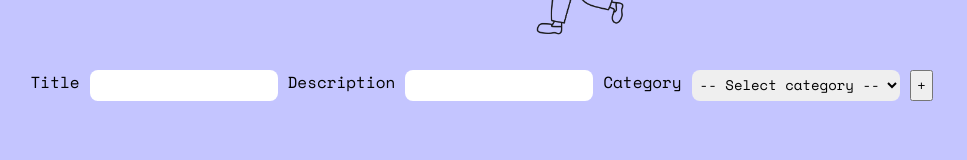
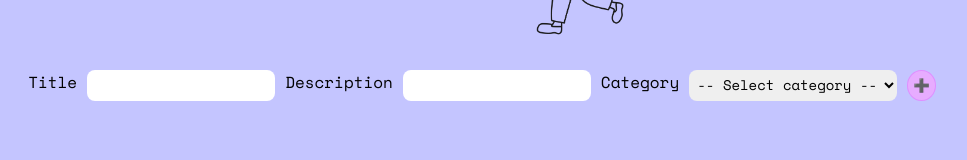
Before and after one commit to bardIRL/react-todo-list, a React (Create React App) app: page / in a window 1280 px wide. Shown: the part 228-388 px from the top of the page, without its empty margins (158-1125 px from the left). Built offline with nearby package versions, Linux system fonts and the light colour scheme.

Commit message:
styles button

```diff
--- a/src/components/Form.jsx
+++ b/src/components/Form.jsx
@@ -45,7 +45,7 @@ export default function Form({ handleAddTodo }) {
         <option value="Work">Work</option>
         <option value="Social">Social</option>
       </select>
-      <button type="submit">+</button>
+      <button type="submit">➕</button>
     </form>
   );
 }
--- a/src/index.css
+++ b/src/index.css
@@ -42,15 +42,23 @@ header {
   margin: 5px;
 }
 
-.delete-btn {
-  position: absolute;
-  right: -8px;
-  top: -8px;
+button {
   border: 1px solid rgb(223, 143, 255);
   border-radius: 50%;
   padding: 5px;
   background-color: rgb(231, 172, 255);
   color: white;
+}
+
+button:hover {
+  background-color: rgb(226, 152, 255);
+  cursor: pointer;
+}
+
+.delete-btn {
+  position: absolute;
+  right: -8px;
+  top: -8px;
 }
 
 .delete-btn:hover {
```
